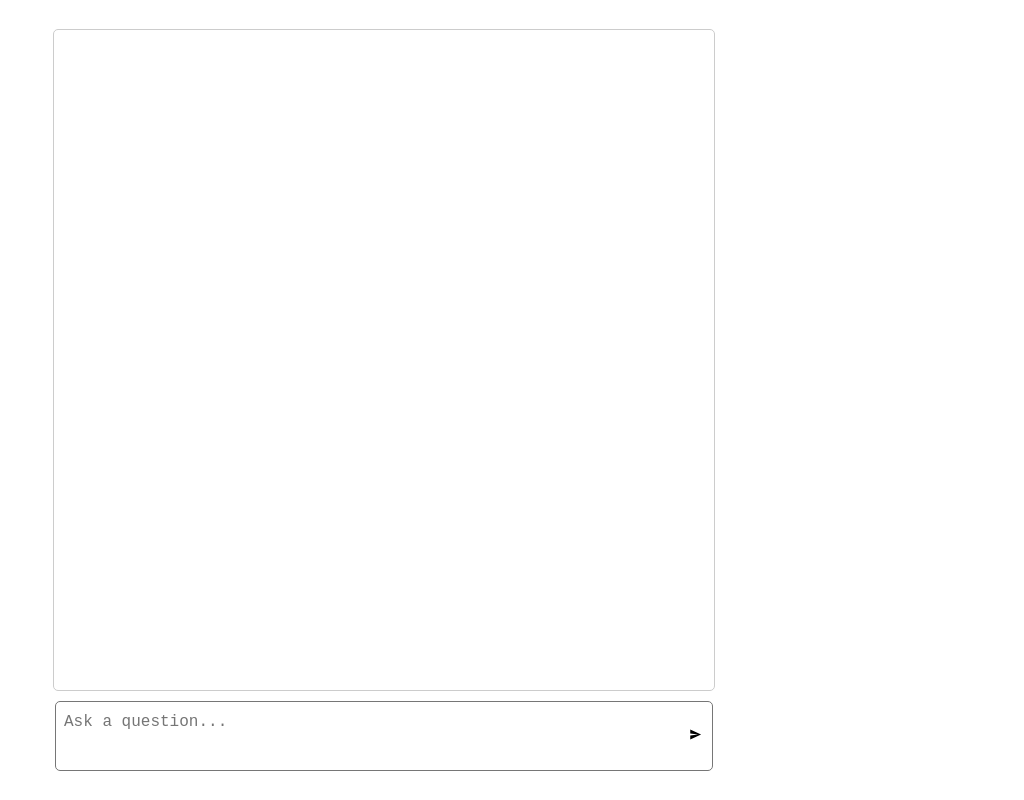
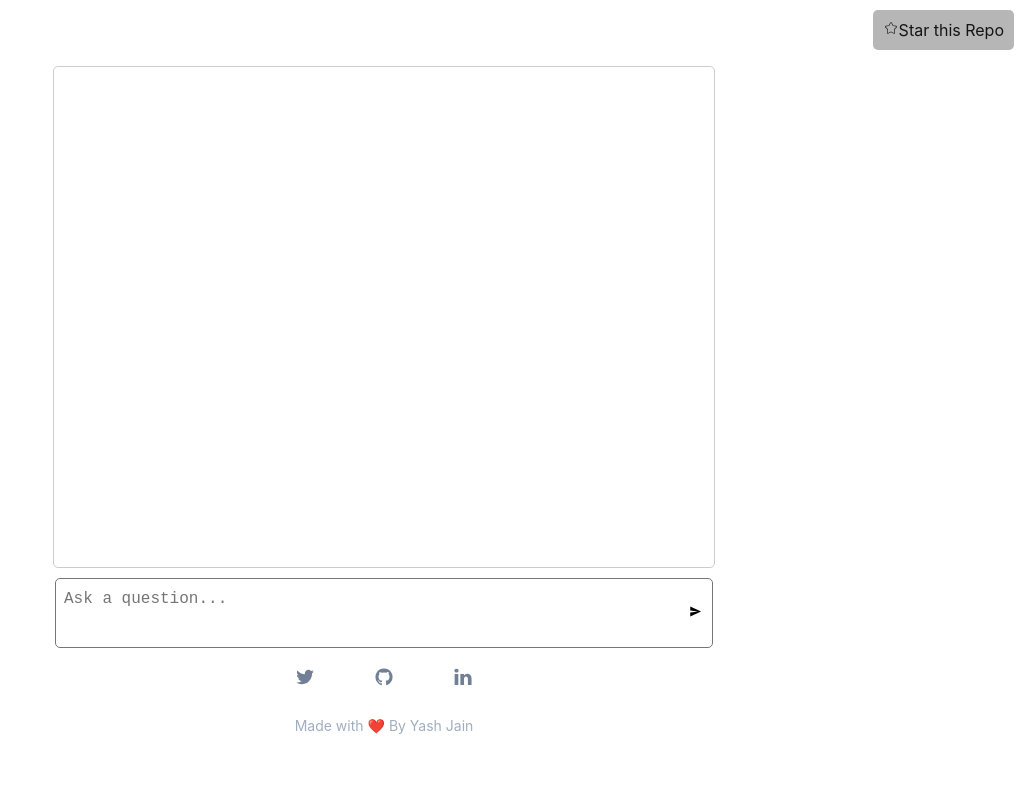
Before and after one commit to yashj09/Gemini-GPT, a React (Create React App) app: page / in a window 1280 px wide. Shown: the whole page, without its empty margins (256-1280 px from the left). Built offline with nearby package versions, Linux system fonts and the light colour scheme.

Commit message:
added footer

```diff
--- a/src/App.css
+++ b/src/App.css
@@ -16,7 +16,13 @@
   border-radius: 5px;
   max-width: 800px;
   overflow-y: auto;
-  height: 80vh;
+  height: 60vh;
+}
+
+@media only screen and (max-width: 600px) {
+  .chat-container {
+    width: 80vw;
+  }
 }
 
 .user-message {
@@ -97,3 +103,74 @@ textarea {
 .copy-button:active {
   scale: 0.9;
 }
+
+footer {
+  /*background: linear-gradient(135deg, #000319, #2b1c5f);*/
+  padding-top: 1rem;
+  /* padding-bottom: 2rem; */
+}
+.custom-footer {
+  width: 100%;
+  /* padding: 2rem 0; */
+}
+
+.custom-container {
+  max-width: 1200px;
+  margin: 0 auto;
+  padding: 0 1rem;
+}
+
+.footer-social-icons {
+  display: flex;
+  justify-content: space-between;
+  max-width: 280px;
+  /* margin: 2rem auto; */
+}
+
+.footer-icon {
+  color: #718096;
+  text-decoration: none;
+  font-size: 1.5rem;
+  transition: color 0.2s ease;
+}
+
+.footer-icon:hover {
+  color: rgb(16, 15, 15);
+}
+
+.copyright {
+  text-align: center;
+  color: #a0aec0;
+  margin-top: 1.5rem;
+  font-size: 0.875rem;
+}
+
+.github-button {
+  position: fixed;
+  top: 10px;
+  right: 10px;
+  display: flex;
+  flex-direction: column;
+  align-items: flex-end;
+}
+
+.github-button a {
+  margin-bottom: 10px;
+  padding: 10px;
+  background-color: #b6b6b6;
+  color: #161515;
+  text-decoration: none;
+  border-radius: 5px;
+  transition: background-color 0.3s ease;
+}
+
+.github-button a:hover {
+  background-color: rgba(255, 255, 255, 0.744);
+}
+
+@media only screen and (max-width: 700px) {
+  .github-button a {
+    display: none;
+    visibility: hidden;
+  }
+}
--- a/src/App.js
+++ b/src/App.js
@@ -4,6 +4,7 @@ import ReactMarkdown from 'react-markdown';
 import { Prism as SyntaxHighlighter } from 'react-syntax-highlighter';
 import { a11yDark } from 'react-syntax-highlighter/dist/esm/styles/prism';
 import { IoMdSend } from "react-icons/io";
+import { CiStar } from "react-icons/ci";
 
 import "./App.css";
 
@@ -86,6 +87,9 @@ const App = () => {
 
   return (
     <div className="app">
+      <div class="github-button">
+        <a href="https://github.com/yashj09/Gemini-GPT" target="_blank">  <CiStar />Star this Repo</a>
+      </div>
       <div className="chat-container">
         {conversation.map((message, index) => (
           <div
@@ -115,6 +119,37 @@ const App = () => {
           <IoMdSend />
         </button>
       </div>
+      <div className="footer" id='footer'>
+        <footer class="custom-footer">
+          <div class="custom-container">
+
+            <div class="footer-social-icons">
+
+              <a href="https://twitter.com/0xYash_Jain" target='blank' class="footer-icon">
+                <svg width="20" height="20" fill="currentColor" viewBox="0 0 1792 1792" xmlns="http://www.w3.org/2000/svg">
+                  <path d="M1684 408q-67 98-162 167 1 14 1 42 0 130-38 259.5t-115.5 248.5-184.5 210.5-258 146-323 54.5q-271 0-496-145 35 4 78 4 225 0 401-138-105-2-188-64.5t-114-159.5q33 5 61 5 43 0 85-11-112-23-185.5-111.5t-73.5-205.5v-4q68 38 146 41-66-44-105-115t-39-154q0-88 44-163 121 149 294.5 238.5t371.5 99.5q-8-38-8-74 0-134 94.5-228.5t228.5-94.5q140 0 236 102 109-21 205-78-37 115-142 178 93-10 186-50z">
+                  </path>
+                </svg>
+              </a>
+              <a href="https://github.com/yashj09" target='blank' class="footer-icon">
+                <svg xmlns="http://www.w3.org/2000/svg" width="20" height="20" fill="currentColor" viewBox="0 0 1792 1792">
+                  <path d="M896 128q209 0 385.5 103t279.5 279.5 103 385.5q0 251-146.5 451.5t-378.5 277.5q-27 5-40-7t-13-30q0-3 .5-76.5t.5-134.5q0-97-52-142 57-6 102.5-18t94-39 81-66.5 53-105 20.5-150.5q0-119-79-206 37-91-8-204-28-9-81 11t-92 44l-38 24q-93-26-192-26t-192 26q-16-11-42.5-27t-83.5-38.5-85-13.5q-45 113-8 204-79 87-79 206 0 85 20.5 150t52.5 105 80.5 67 94 39 102.5 18q-39 36-49 103-21 10-45 15t-57 5-65.5-21.5-55.5-62.5q-19-32-48.5-52t-49.5-24l-20-3q-21 0-29 4.5t-5 11.5 9 14 13 12l7 5q22 10 43.5 38t31.5 51l10 23q13 38 44 61.5t67 30 69.5 7 55.5-3.5l23-4q0 38 .5 88.5t.5 54.5q0 18-13 30t-40 7q-232-77-378.5-277.5t-146.5-451.5q0-209 103-385.5t279.5-279.5 385.5-103zm-477 1103q3-7-7-12-10-3-13 2-3 7 7 12 9 6 13-2zm31 34q7-5-2-16-10-9-16-3-7 5 2 16 10 10 16 3zm30 45q9-7 0-19-8-13-17-6-9 5 0 18t17 7zm42 42q8-8-4-19-12-12-20-3-9 8 4 19 12 12 20 3zm57 25q3-11-13-16-15-4-19 7t13 15q15 6 19-6zm63 5q0-13-17-11-16 0-16 11 0 13 17 11 16 0 16-11zm58-10q-2-11-18-9-16 3-14 15t18 8 14-14z">
+                  </path>
+                </svg>
+              </a>
+              <a href="https://www.linkedin.com/in/yash-jain-5a92861ab/" target='blank' class="footer-icon">
+                <svg width="20" height="20" fill="currentColor" viewBox="0 0 1792 1792" xmlns="http://www.w3.org/2000/svg">
+                  <path d="M477 625v991h-330v-991h330zm21-306q1 73-50.5 122t-135.5 49h-2q-82 0-132-49t-50-122q0-74 51.5-122.5t134.5-48.5 133 48.5 51 122.5zm1166 729v568h-329v-530q0-105-40.5-164.5t-126.5-59.5q-63 0-105.5 34.5t-63.5 85.5q-11 30-11 81v553h-329q2-399 2-647t-1-296l-1-48h329v144h-2q20-32 41-56t56.5-52 87-43.5 114.5-15.5q171 0 275 113.5t104 332.5z">
+                  </path>
+                </svg>
+              </a>
+            </div>
+            <div class="copyright">
+              Made with ❤️ By Yash Jain
+            </div>
+          </div>
+        </footer>
+      </div>
     </div>
   );
 };
```
